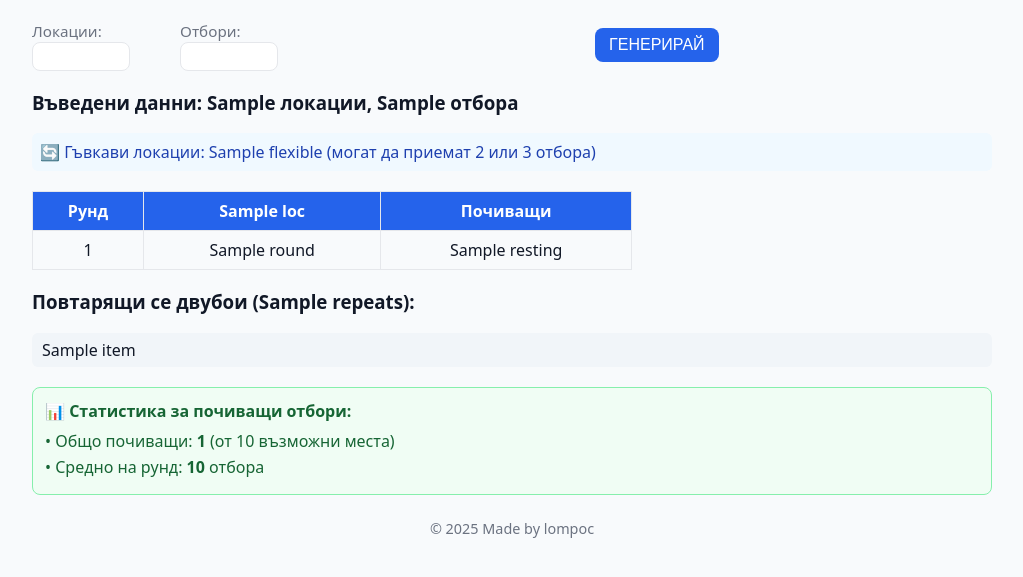
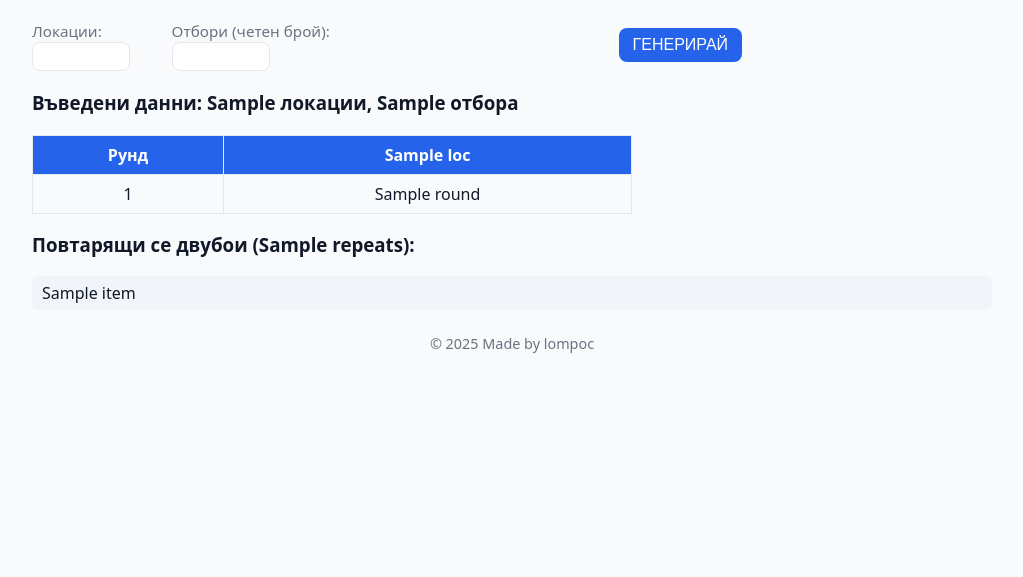
Before and after one commit to l-o-m-p-o-c/team-rotation-app, a Flask app: template templates/index.html in a window 1280 px wide. Shown: the part 97-674 px from the top of the page, without its empty margins (128-1151 px from the left). Run offline with Flask 3, Linux system fonts and the light colour scheme; the template is opened without the code that fills it: most values are stand-ins (such as "Sample title", 1, 10 or a date in 2020).

Commit message:
v1-simple: Simplified version - no flexible locations, no resting teams, even teams count only

```diff
--- a/app.py
+++ b/app.py
@@ -3,7 +3,6 @@ from flask import Flask, render_template, request
 from ortools.sat.python import cp_model
 from itertools import combinations
 from collections import defaultdict
-from math import ceil
 
 app = Flask(__name__)
 
@@ -15,89 +14,57 @@ def index():
         L = int(request.form["locations"])
         T = int(request.form["teams"])
 
-        # Получаване на гъвкави локации
-        flexible_locations = request.form.getlist("flexible")
-        flexible_set = set(int(x) - 1 for x in flexible_locations)  # 0-indexed
+        # Валидация: отборите трябва да са четен брой
+        if T % 2 != 0:
+            error_message = f"⚠️ Броят на отборите трябва да бъде четно число. Текущо: {T}"
+            return render_template("index.html", result=result_data, error=error_message)
+
+        # Валидация: отборите не могат да са повече от двойния брой локации
+        if T > 2 * L:
+            error_message = f"⚠️ Броят на отборите ({T}) не може да е повече от двойния брой локации (2 × {L} = {2*L})"
+            return render_template("index.html", result=result_data, error=error_message)
 
         LOCATIONS = [f"L{i+1}" for i in range(L)]
         TEAMS = list(range(T))
 
-        # Изчисляване на минимален брой рундове с отчитане на гъвкави локации
-        max_teams_per_round = 0
-        for l in range(L):
-            if l in flexible_set:
-                max_teams_per_round += 3  # Гъвкава локация може 3 отбора
-            else:
-                max_teams_per_round += 2  # Обикновена локация може 2 отбора
-
-        # Не може повече отбори от общия брой на рунд
-        max_teams_per_round = min(max_teams_per_round, T)
-
-        # Всеки отбор трябва да посети L локации
-        # Общо посещения = T × L
-        # На рунд можем max_teams_per_round посещения
-        R_min = max(L, ceil((T * L) / max_teams_per_round))
-        ROUNDS = R_min
+        # Всеки отбор трябва да посети всяка локация веднъж
+        # Без почиващи отбори => R = L
+        ROUNDS = L
 
         model = cp_model.CpModel()
 
-        # Променливи за двойки (всички локации)
+        # Променливи за двойки (всяка локация приема точно 2 отбора)
         x = {}
         for r in range(ROUNDS):
             for l in range(L):
                 for i, j in combinations(TEAMS, 2):
                     x[(r, l, i, j)] = model.NewBoolVar(f"x_{r}_{l}_{i}_{j}")
 
-        # Променливи за тройки (само гъвкави локации)
-        y = {}
-        for r in range(ROUNDS):
-            for l in flexible_set:
-                for i, j, k in combinations(TEAMS, 3):
-                    y[(r, l, i, j, k)] = model.NewBoolVar(f"y_{r}_{l}_{i}_{j}_{k}")
-
-        # 1️⃣ Едно събитие на локация (двойка ИЛИ тройка)
+        # 1️⃣ Едно събитие на локация (точно една двойка)
         for r in range(ROUNDS):
             for l in range(L):
-                pairs = sum(x[r, l, i, j] for i, j in combinations(TEAMS, 2))
-                if l in flexible_set:
-                    triples = sum(y[r, l, i, j, k] for i, j, k in combinations(TEAMS, 3))
-                    model.Add(pairs + triples <= 1)
-                else:
-                    model.Add(pairs <= 1)
+                model.Add(sum(x[r, l, i, j] for i, j in combinations(TEAMS, 2)) == 1)
 
-        # 2️⃣ Всеки отбор веднъж на рунд
+        # 2️⃣ Всеки отбор максимум веднъж на рунд
         for r in range(ROUNDS):
             for t in TEAMS:
                 pairs_with_t = sum(
                     x[r, l, i, j] for l in range(L) for i, j in combinations(TEAMS, 2)
                     if t in (i, j)
                 )
-                triples_with_t = sum(
-                    y[r, l, i, j, k] for l in flexible_set for i, j, k in combinations(TEAMS, 3)
-                    if t in (i, j, k)
-                )
-                model.Add(pairs_with_t + triples_with_t <= 1)
+                model.Add(pairs_with_t <= 1)
 
-        # 3️⃣ Всеки отбор на всяка локация веднъж
+        # 3️⃣ Всеки отбор на всяка локация точно веднъж
         for t in TEAMS:
             for l in range(L):
                 pairs_on_loc = sum(
                     x[r, l, i, j] for r in range(ROUNDS) for i, j in combinations(TEAMS, 2)
                     if t in (i, j)
                 )
-                if l in flexible_set:
-                    triples_on_loc = sum(
-                        y[r, l, i, j, k] for r in range(ROUNDS) for i, j, k in combinations(TEAMS, 3)
-                        if t in (i, j, k)
-                    )
-                    model.Add(pairs_on_loc + triples_on_loc == 1)
-                else:
-                    model.Add(pairs_on_loc == 1)
+                model.Add(pairs_on_loc == 1)
 
+        # Минимизиране на повторения на двойки
         total_repeats = []
-        pair_repeat_count = defaultdict(int)
-
-        # Минимизиране на повторения за двойки
         for i, j in combinations(TEAMS, 2):
             cnt = model.NewIntVar(0, ROUNDS, f"cnt_{i}_{j}")
             pairs_total = sum(x[r, l, i, j] for r in range(ROUNDS) for l in range(L))
@@ -106,109 +73,46 @@ def index():
             model.Add(over >= cnt - 1)
             total_repeats.append(over)
 
-        # Минимизиране на повторения за тройки
-        for i, j, k in combinations(TEAMS, 3):
-            if flexible_set:  # Само ако има гъвкави локации
-                cnt = model.NewIntVar(0, ROUNDS, f"cnt3_{i}_{j}_{k}")
-                triples_total = sum(y[r, l, i, j, k] for r in range(ROUNDS) for l in flexible_set)
-                model.Add(cnt == triples_total)
-                over = model.NewIntVar(0, ROUNDS, f"over3_{i}_{j}_{k}")
-                model.Add(over >= cnt - 1)
-                total_repeats.append(over)
-
-        # 📊 Минимизиране на почиващи отбори
-        total_resting = []
-        for r in range(ROUNDS):
-            for t in TEAMS:
-                is_resting = model.NewBoolVar(f"rest_{r}_{t}")
-                # Отборът почива ако не играе в този рунд
-                pairs_with_t = sum(
-                    x[r, l, i, j] for l in range(L) for i, j in combinations(TEAMS, 2)
-                    if t in (i, j)
-                )
-                triples_with_t = sum(
-                    y[r, l, i, j, k] for l in flexible_set for i, j, k in combinations(TEAMS, 3)
-                    if t in (i, j, k)
-                )
-                # is_resting е 1 ако отборът не играе (сумата е 0)
-                model.Add(pairs_with_t + triples_with_t == 0).OnlyEnforceIf(is_resting)
-                model.Add(pairs_with_t + triples_with_t >= 1).OnlyEnforceIf(is_resting.Not())
-                total_resting.append(is_resting)
-
-        # 🔢 Минимизиране на използването на тройки (предпочитание за двойки)
-        total_triples = []
-        if flexible_set:
-            for r in range(ROUNDS):
-                for l in flexible_set:
-                    for i, j, k in combinations(TEAMS, 3):
-                        total_triples.append(y[r, l, i, j, k])
-
-        # Комбинирана целева функция с тегла
-        # Приоритет 1: минимизиране на повторения (тегло 1000)
-        # Приоритет 2: минимизиране на тройки (тегло 10) - предпочитане на двойки
-        # Приоритет 3: минимизиране на почиващи (тегло 1)
-        objective = 1000 * sum(total_repeats) + 10 * sum(total_triples) + sum(total_resting)
-        model.Minimize(objective)
+        # Целева функция: минимизиране на повторения
+        model.Minimize(sum(total_repeats))
 
         solver = cp_model.CpSolver()
-        solver.parameters.max_time_in_seconds = 240  # ⏱ увеличено време до 4 минути
+        solver.parameters.max_time_in_seconds = 120  # 2 минути
         import multiprocessing
         solver.parameters.num_search_workers = multiprocessing.cpu_count()
-
 
         result = solver.Solve(model)
 
         if result in (cp_model.OPTIMAL, cp_model.FEASIBLE):
             rounds_data = []
-            resting_data = []
             total_repeats_found = 0
             repeats_detail = []
+            pair_repeat_count = defaultdict(int)
 
             for r in range(ROUNDS):
                 row = []
-                playing_teams = set()
-
                 for l in range(L):
                     # Проверка за двойка
                     found_pair = [(i, j) for i, j in combinations(TEAMS, 2) if solver.Value(x[r, l, i, j])]
-                    # Проверка за тройка (само ако локацията е гъвкава)
-                    found_triple = []
-                    if l in flexible_set:
-                        found_triple = [(i, j, k) for i, j, k in combinations(TEAMS, 3) if solver.Value(y[r, l, i, j, k])]
 
-                    if found_triple:
-                        i, j, k = found_triple[0]
-                        row.append(f"({i+1},{j+1},{k+1})")
-                        playing_teams.update([i+1, j+1, k+1])
-                    elif found_pair:
+                    if found_pair:
                         i, j = found_pair[0]
                         row.append(f"({i+1},{j+1})")
-                        playing_teams.update([i+1, j+1])
                         pair_repeat_count[(i+1, j+1)] += 1
                     else:
                         row.append("—")
                 rounds_data.append(row)
-                resting = [t+1 for t in TEAMS if t+1 not in playing_teams]
-                resting_data.append(resting)
 
             total_repeats_found = sum(v - 1 for v in pair_repeat_count.values() if v > 1)
             repeats_detail = [f"({a},{b}) – {v} пъти" for (a,b),v in pair_repeat_count.items() if v > 1]
 
-            # Изчисляване на общ брой почиващи
-            total_resting_count = sum(len(r) for r in resting_data)
-            avg_resting = total_resting_count / ROUNDS if ROUNDS > 0 else 0
-
             result_data = {
                 "rounds": rounds_data,
-                "resting": resting_data,
                 "locations": LOCATIONS,
                 "repeats": total_repeats_found,
                 "repeats_detail": repeats_detail,
                 "L": L,
-                "T": T,
-                "flexible": [f"L{i+1}" for i in flexible_set],
-                "total_resting": total_resting_count,
-                "avg_resting": round(avg_resting, 1)
+                "T": T
             }
         else:
             # Няма намерено решение
--- a/templates/index.html
+++ b/templates/index.html
@@ -136,30 +136,6 @@
             text-align: center;
             font-size: 1.1rem;
         }
-        .flexible-locations {
-            margin-top: 16px;
-            padding: 12px;
-            background: #f0f9ff;
-            border-radius: 8px;
-            display: none;
-        }
-        .flexible-locations.visible {
-            display: block;
-        }
-        .checkbox-group {
-            display: flex;
-            flex-wrap: wrap;
-            gap: 12px;
-            margin-top: 8px;
-        }
-        .checkbox-item {
-            display: flex;
-            align-items: center;
-            gap: 6px;
-        }
-        .checkbox-item input[type="checkbox"] {
-            width: auto;
-        }
     </style>
 
     <script>
@@ -174,29 +150,6 @@
             dots = (dots + 1) % 4;
             el.textContent = '.'.repeat(dots);
         }, 500);
-
-        function updateFlexibleLocations() {
-            const locCount = parseInt(document.getElementById('locations').value);
-            const container = document.getElementById('flexible-locations');
-            const checkboxGroup = document.getElementById('checkbox-group');
-
-            if (locCount > 0) {
-                container.classList.add('visible');
-                checkboxGroup.innerHTML = '';
-
-                for (let i = 1; i <= locCount; i++) {
-                    const div = document.createElement('div');
-                    div.className = 'checkbox-item';
-                    div.innerHTML = `
-                        <input type="checkbox" id="flex_${i}" name="flexible" value="${i}">
-                        <label for="flex_${i}">L${i} (гъвкава)</label>
-                    `;
-                    checkboxGroup.appendChild(div);
-                }
-            } else {
-                container.classList.remove('visible');
-            }
-        }
     </script>
 </head>
 <body>
@@ -209,16 +162,11 @@
         <form method="POST" onsubmit="showLoading()">
             <div class="field">
                 <label for="locations">Локации:</label>
-                <input id="locations" name="locations" type="number" min="1" required onchange="updateFlexibleLocations()">
+                <input id="locations" name="locations" type="number" min="1" required>
             </div>
             <div class="field">
-                <label for="teams">Отбори:</label>
-                <input id="teams" name="teams" type="number" min="2" required>
-            </div>
-
-            <div id="flexible-locations" class="flexible-locations">
-                <label style="font-weight: bold; color: #1e40af;">Гъвкави локации (2 или 3 отбора):</label>
-                <div id="checkbox-group" class="checkbox-group"></div>
+                <label for="teams">Отбори (четен брой):</label>
+                <input id="teams" name="teams" type="number" min="2" step="2" required>
             </div>
 
             <div style="width:100%; text-align:center;">
@@ -237,11 +185,6 @@
         {% if result %}
         <div>
             <h3>Въведени данни: {{ result.L }} локации, {{ result.T }} отбора</h3>
-            {% if result.flexible %}
-            <p style="background: #f0f9ff; padding: 8px; border-radius: 6px; color: #1e40af;">
-                🔄 Гъвкави локации: {{ result.flexible|join(', ') }} (могат да приемат 2 или 3 отбора)
-            </p>
-            {% endif %}
             <div class="table-wrapper">
                 <table>
                     <thead>
@@ -250,7 +193,6 @@
                             {% for loc in result.locations %}
                             <th>{{ loc }}</th>
                             {% endfor %}
-                            <th>Почиващи</th>
                         </tr>
                     </thead>
                     <tbody>
@@ -260,11 +202,6 @@
                             {% for match in result.rounds[r] %}
                             <td>{{ match }}</td>
                             {% endfor %}
-                            <td>
-                                {% if result.resting[r] %}
-                                {{ result.resting[r] }}
-                                {% else %} — {% endif %}
-                            </td>
                         </tr>
                         {% endfor %}
                     </tbody>
@@ -281,16 +218,6 @@
             {% else %}
             <p>Няма повтарящи се двубои 🎉</p>
             {% endif %}
-
-            <div style="margin-top: 20px; padding: 12px; background: #f0fdf4; border-radius: 8px; border: 1px solid #86efac;">
-                <h4 style="margin: 0 0 8px 0; color: #166534;">📊 Статистика за почиващи отбори:</h4>
-                <p style="margin: 4px 0; color: #166534;">
-                    • Общо почиващи: <strong>{{ result.total_resting }}</strong> (от {{ result.L * result.T }} възможни места)
-                </p>
-                <p style="margin: 4px 0; color: #166534;">
-                    • Средно на рунд: <strong>{{ result.avg_resting }}</strong> отбора
-                </p>
-            </div>
         </div>
         {% endif %}
     </main>
```
Also changed, not shown: README.md.
